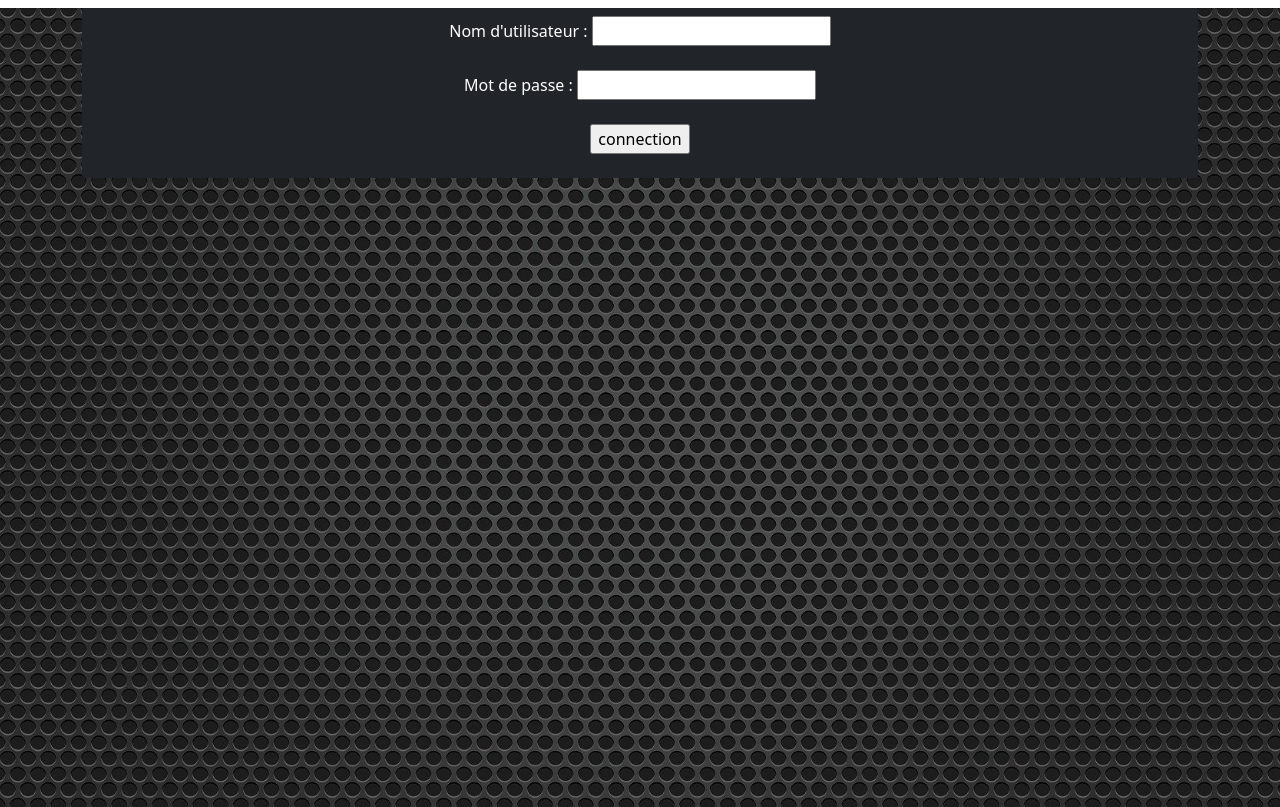
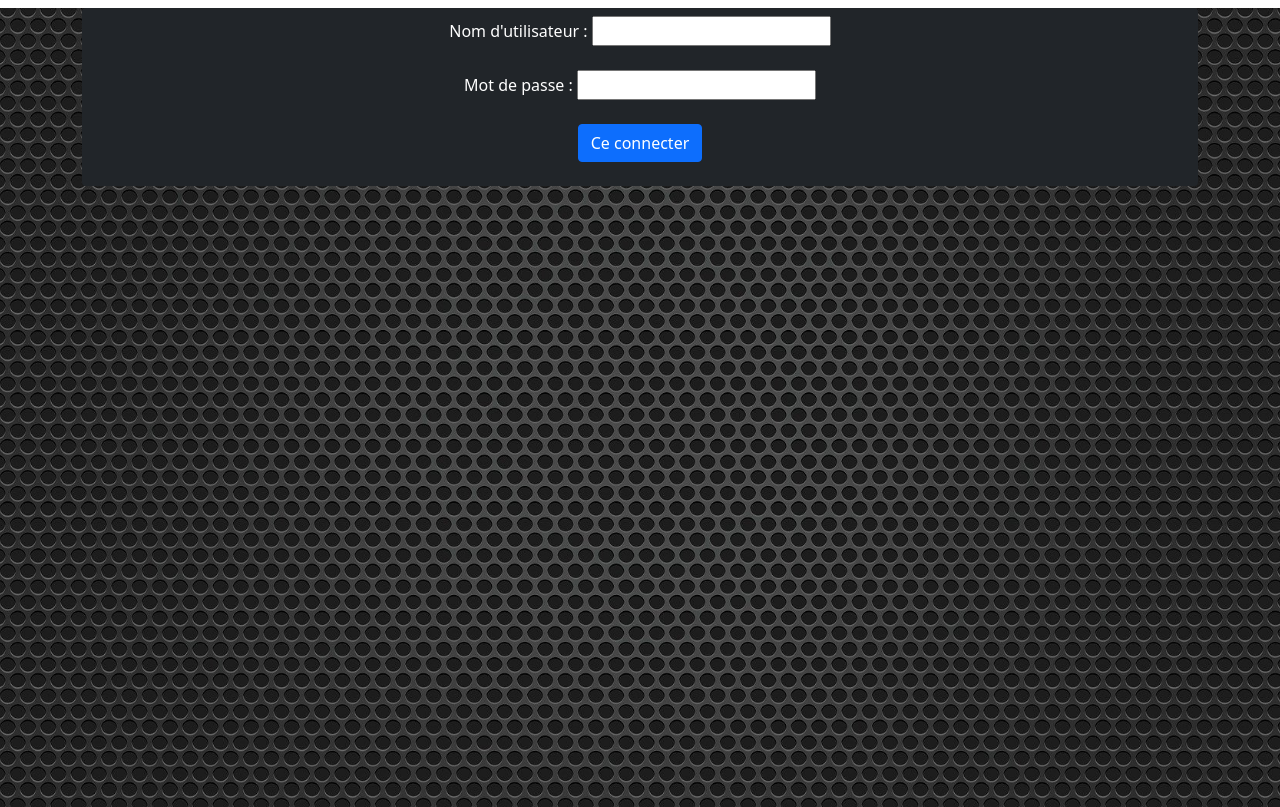
Before and after one commit to Ximawa/Scrabble, a PHP site: page /Page_Joueur/PageConnexion.php in a window 1280 px wide. Shown: the part 173-980 px from the top of the page. Run offline with PHP 8.4, Linux system fonts and the light colour scheme.

Commit message:
no message

```diff
--- a/Page_Joueur/PageConnexion.php
+++ b/Page_Joueur/PageConnexion.php
@@ -63,7 +63,7 @@ if (isset($_POST['nom']) && isset($_POST['motdepasse'])) {
 
                         <label for="motdepasse">Mot de passe :</label>
                         <input type="password" id="motdepasse" name="motdepasse"><br><br>
-                        <input type="submit" value="connection">
+                        <input type="submit" value="Ce connecter" class="btn btn-primary">
                     </form>
                     </center>
                 </div>
--- a/Page_Joueur/PageInscription.php
+++ b/Page_Joueur/PageInscription.php
@@ -63,7 +63,7 @@ if ($_SERVER["REQUEST_METHOD"] == "POST") {
                     <label for="confmotdepasse">Confirmez le mot de passe :</label>
                     <input type="password" id="confmotdepasse" name="confmotdepasse"><br><br>
 
-                    <input type="submit" value="S'inscrire">
+                    <input type="submit" value="S'inscrire" class="btn btn-primary">
                 </form>
                 </center>
 
```
